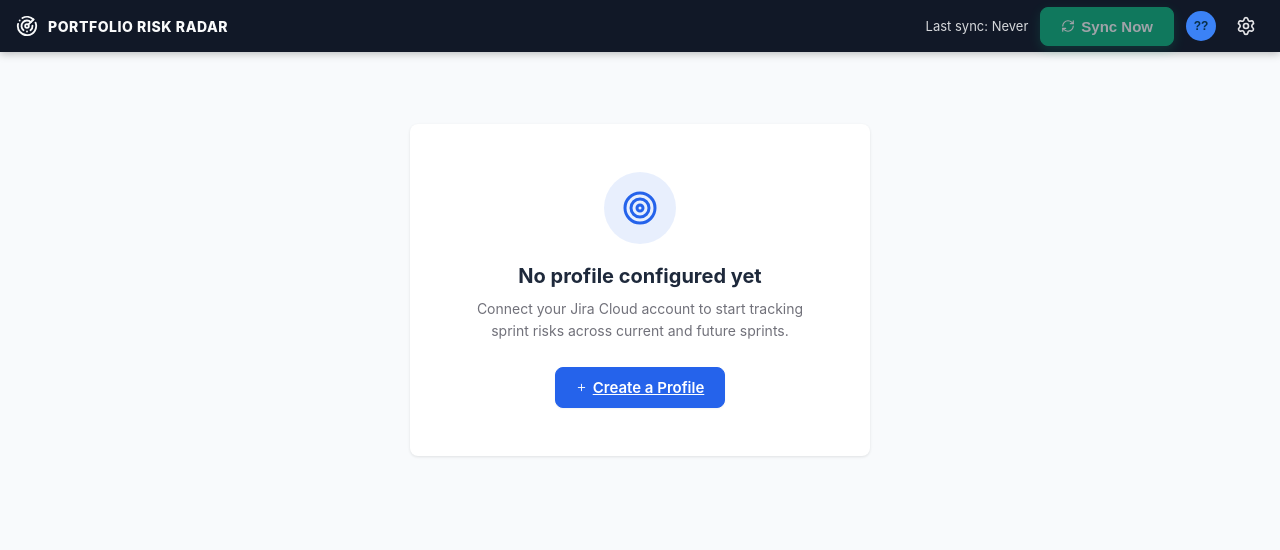
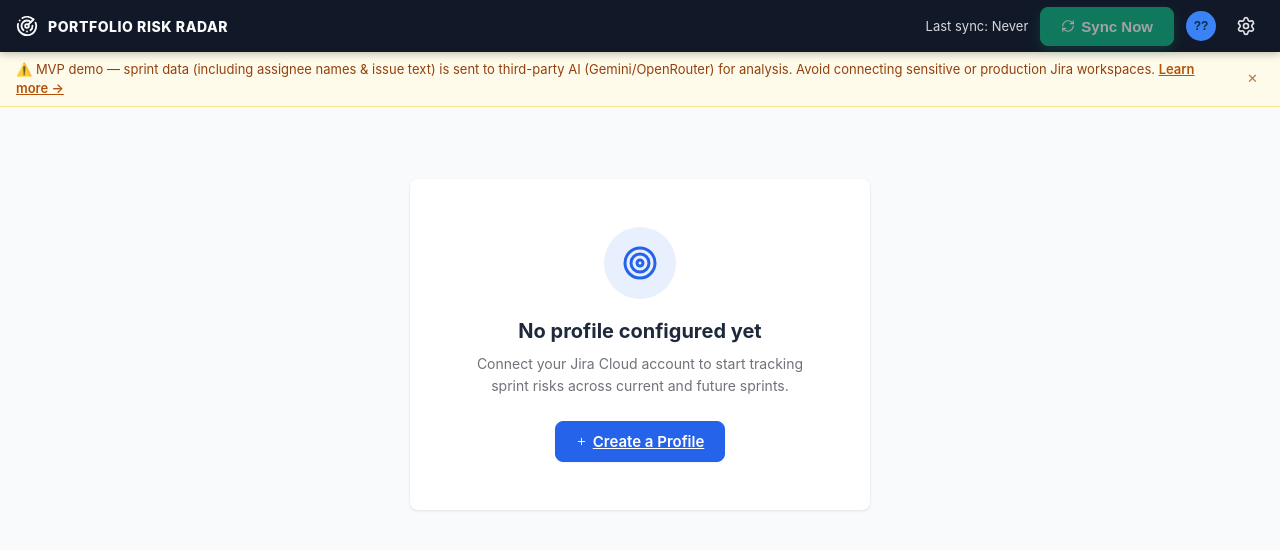
Before and after one commit to jayraj/Scrum-Risk-Radar, a React (Vite) app in the folder frontend/: page / in a window 1280 px wide. Shown: the top 550 px of the page. Built offline with nearby package versions, Linux system fonts and the light colour scheme; no server answers.

Commit message:
Add dismissible MVP data-use disclaimer banner under the top strip
Warns that sprint data (assignee names, issue text) goes to
third-party AI providers; links to /privacy.html. Dismissal is
persisted in localStorage. Adds amber warning-ramp tokens to :root.

```diff
--- a/frontend/src/App.tsx
+++ b/frontend/src/App.tsx
@@ -18,6 +18,14 @@ export default function App() {
   const [syncing, setSyncing] = useState(false)
   const [syncIntervalSeconds] = useState(300)
   const [refreshKey, setRefreshKey] = useState(0)
+  const [disclaimerDismissed, setDisclaimerDismissed] = useState(
+    () => localStorage.getItem('srr_disclaimer_dismissed') === '1'
+  )
+
+  const dismissDisclaimer = () => {
+    localStorage.setItem('srr_disclaimer_dismissed', '1')
+    setDisclaimerDismissed(true)
+  }
 
   useEffect(() => {
     const unsubscribe = subscribeLastSync((value) => {
@@ -58,6 +66,23 @@ export default function App() {
         profiles={profiles}
         activeProfile={activeProfile}
       />
+
+      {!disclaimerDismissed && (
+        <div className="disclaimer-banner" role="note">
+          <span>
+            ⚠️ MVP demo — sprint data (including assignee names &amp; issue text) is sent to third-party AI
+            (Gemini/OpenRouter) for analysis. Avoid connecting sensitive or production Jira workspaces.{' '}
+            <a href="/privacy.html" target="_blank" rel="noreferrer">Learn more →</a>
+          </span>
+          <button
+            className="disclaimer-dismiss"
+            onClick={dismissDisclaimer}
+            aria-label="Dismiss disclaimer"
+          >
+            ✕
+          </button>
+        </div>
+      )}
 
       <div className="app-body">
         <main className="app-main">
--- a/frontend/src/index.css
+++ b/frontend/src/index.css
@@ -64,6 +64,11 @@
   --color-warning: #f59e0b;
   --color-error: #ef4444;
   --color-info: #3b82f6;
+
+  /* amber ramp (warning tints for notices/banners) */
+  --color-warning-50: #fffbeb;
+  --color-warning-200: #fde68a;
+  --color-warning-700: #b45309;
 
   /* severity (anchored to semantics; HIGH = deepened warning) */
   --sev-critical: var(--color-error);
@@ -146,6 +151,44 @@ body {
   flex-direction: column;
 }
 
+.disclaimer-banner {
+  display: flex;
+  align-items: center;
+  justify-content: space-between;
+  gap: 12px;
+  padding: 8px 16px;
+  background: var(--color-warning-50);
+  border-bottom: 1px solid var(--color-warning-200);
+  color: #92400e;
+  font-size: 13px;
+  line-height: 1.45;
+}
+
+.disclaimer-banner a {
+  color: var(--color-warning-700);
+  font-weight: 600;
+  text-decoration: underline;
+}
+
+.disclaimer-banner a:hover {
+  color: #92400e;
+}
+
+.disclaimer-dismiss {
+  background: transparent;
+  border: none;
+  color: inherit;
+  font-size: 13px;
+  cursor: pointer;
+  padding: 4px 6px;
+  border-radius: var(--radius-sm);
+  opacity: 0.7;
+}
+
+.disclaimer-dismiss:hover {
+  opacity: 1;
+}
+
 .top-strip {
   position: sticky;
   top: 0;
```
